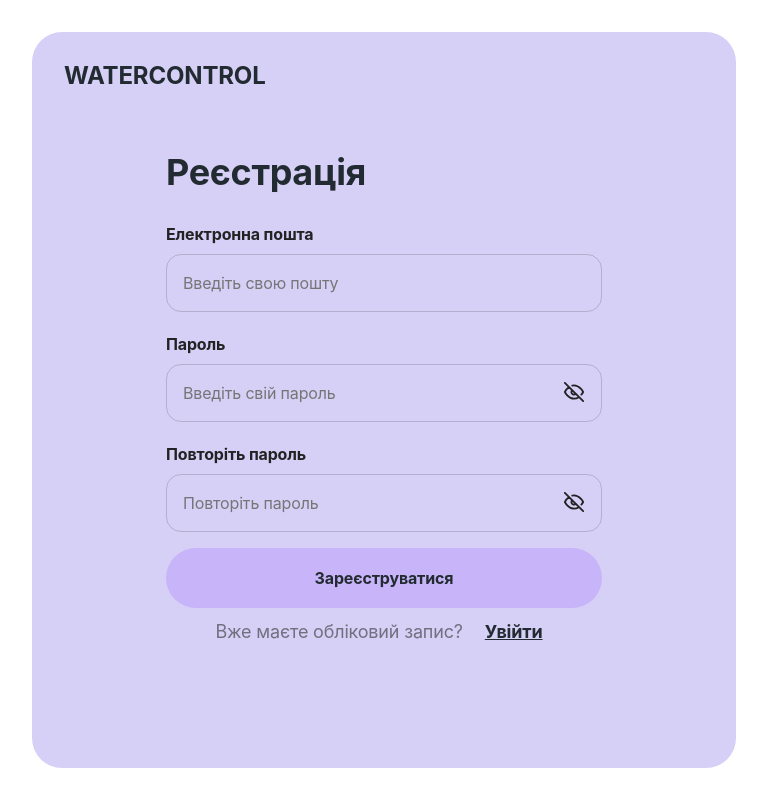
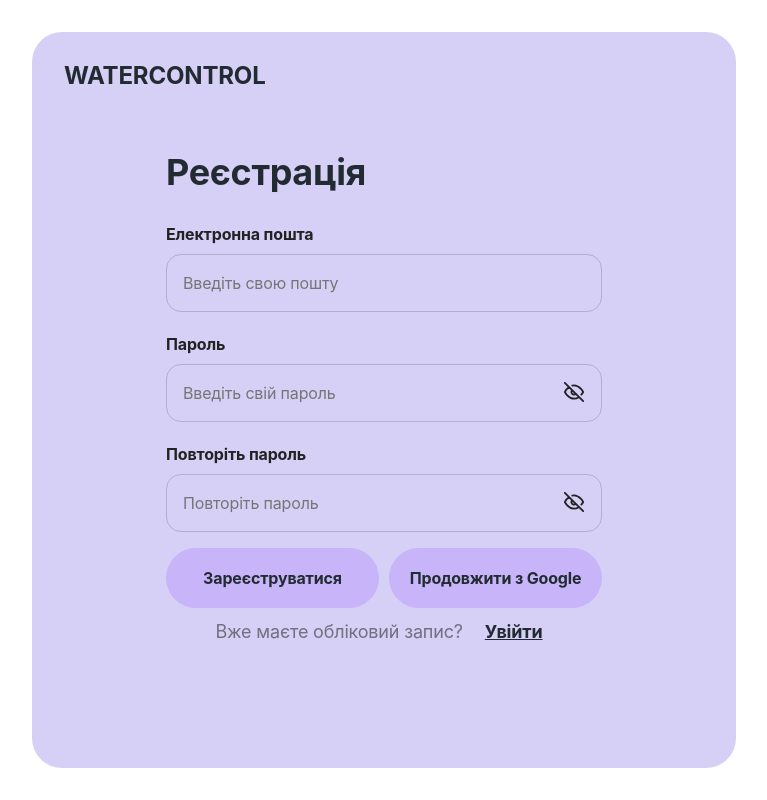
Before and after one commit to PetroMazuryk/water-control-frontend, a React (Vite) app: page /water-control-frontend/register in a window 1280 px wide. Shown: the whole page, without its empty margins (256-1023 px from the left). Built offline with nearby package versions, Linux system fonts and the light colour scheme; no server answers.

Commit message:
add component GoogleBtn

```diff
--- a/src/components/FormRegister/FormRegister.jsx
+++ b/src/components/FormRegister/FormRegister.jsx
@@ -8,6 +8,7 @@ import sprite from '../../assets/sprite.svg';
 import { selectIsLoading } from '../../redux/auth/selectors.js';
 import { registration } from '../../redux/auth/operations.js';
 import Loader from '../Loader/Loader.jsx';
+import GoogleBtn from '../GoogleBtn/GoogleBtn.jsx';
 
 import css from './FormRegister.module.css';
 
@@ -146,6 +147,7 @@ const FormRegister = () => {
             >
               Зареєструватися
             </button>
+            <GoogleBtn />
           </div>
         )}
       </form>
--- /dev/null
+++ b/src/components/GoogleBtn/GoogleBtn.jsx
@@ -0,0 +1,11 @@
+import css from './GoogleBtn.module.css';
+
+const GoogleBtn = () => {
+  return (
+    <a className={css.btn} href="http://localhost:3000/users/google">
+      Продовжити з Google
+    </a>
+  );
+};
+
+export default GoogleBtn;
--- /dev/null
+++ b/src/components/GoogleBtn/GoogleBtn.module.css
@@ -0,0 +1,29 @@
+.btn {
+  display: flex;
+  align-items: center;
+  justify-content: center;
+  border-radius: 30px;
+  border: none;
+  padding: 16px;
+  width: 100%;
+  font-weight: 700;
+  font-size: 14px;
+  line-height: 1.28571;
+  letter-spacing: -0.01em;
+  text-align: center;
+  color: var(--color-font-main);
+  background-color: var(--color-second-bg);
+}
+
+.btn:hover,
+.btn:focus {
+  background-color: var(--color-second-bg-hover);
+}
+
+@media screen and (min-width: 768px) {
+  .btn {
+    padding: 18px;
+    font-size: 16px;
+    line-height: 1.5;
+  }
+}
```
